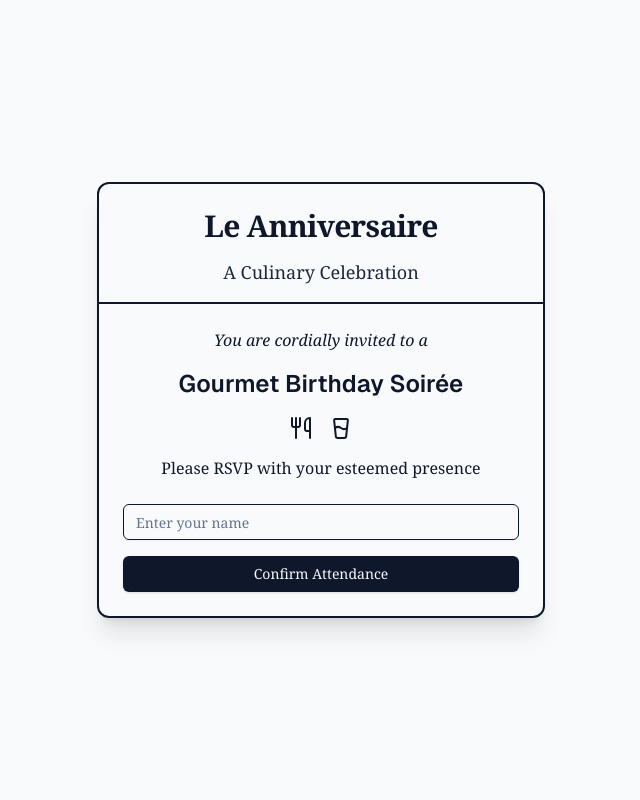
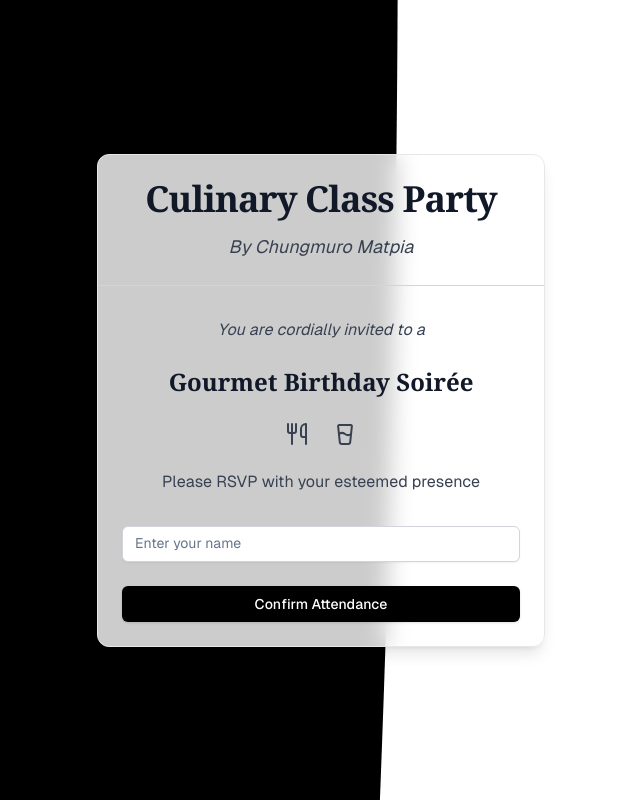
Before and after one commit to siisee11/culinary-party, a Next.js app: page / in a window 1280 px wide. Shown: the whole page, without its empty margins (319-959 px from the left). Built offline with nearby package versions, Linux system fonts and the light colour scheme.

Commit message:
feat: finish design

```diff
--- a/package.json
+++ b/package.json
@@ -9,6 +9,7 @@
     "lint": "next lint"
   },
   "dependencies": {
+    "@next/font": "^14.2.15",
     "@radix-ui/react-slot": "^1.1.0",
     "class-variance-authority": "^0.7.0",
     "clsx": "^2.1.1",
--- /dev/null
+++ b/src/components/animated-background.tsx
@@ -0,0 +1,82 @@
+"use client";
+
+import { motion, useAnimationFrame } from "framer-motion";
+import { useRef } from "react";
+
+interface AnimatedBackgroundProps {
+  submitted: boolean;
+}
+
+export function AnimatedBackground({ submitted }: AnimatedBackgroundProps) {
+  const pathRef = useRef<SVGPathElement>(null);
+
+  useAnimationFrame((t) => {
+    const path = pathRef.current;
+    if (path) {
+      const waveAmplitude = 4; // Adjust the wave height
+      const waveFrequency = 0.0003; // Adjust the wave speed
+      const waveLength = 1000; // Adjust the wave length
+
+      // Generate the wave path
+      const points = [];
+      const numPoints = 100; // Number of points along the path
+
+      for (let i = 0; i <= numPoints; i++) {
+        const x = (i / numPoints) * 100; // x ranges from 0 to 100
+        const sineOffset =
+          Math.sin(t * waveFrequency + (x / waveLength) * 2 * Math.PI) *
+          waveAmplitude;
+        const y = (i / numPoints) * 100; // y ranges from 0 to 100
+
+        // Adjust x by the sine offset to create the wave effect
+        const adjustedX = 100 + sineOffset;
+
+        points.push(`${adjustedX},${y}`);
+      }
+
+      // Construct the SVG path data
+      const d = `
+        M 0,0
+        L 100,0
+        L ${points.join(" ")}
+        L 0,100
+        Z
+      `;
+
+      path.setAttribute("d", d);
+    }
+  });
+
+  return (
+    <div className="absolute inset-0 overflow-hidden">
+      {/* Right half background (white) */}
+      <div className="absolute inset-0 bg-white" />
+
+      {/* Left half background with animated wave */}
+      <motion.div
+        className="absolute inset-0"
+        initial={{ x: "-100%" }}
+        animate={submitted ? { x: "0%" } : { x: "-100%" }}
+        transition={{ duration: 1, ease: "easeInOut" }}
+      >
+        <svg
+          viewBox="0 0 200 100"
+          preserveAspectRatio="none"
+          className="h-full w-[300%]"
+        >
+          <path
+            ref={pathRef}
+            fill="black"
+            d="
+              M 0,0
+              L 100,0
+              L 100,100
+              L 0,100
+              Z
+            "
+          />
+        </svg>
+      </motion.div>
+    </div>
+  );
+}
--- a/src/components/gourmet-birthday-invitation.tsx
+++ b/src/components/gourmet-birthday-invitation.tsx
@@ -1,4 +1,6 @@
-"'use client'";
+// components/gourmet-birthday-invitation.tsx
+
+"use client";
 
 import { useState } from "react";
 import { Button } from "@/components/ui/button";
@@ -11,6 +13,7 @@ import {
   CardDescription,
 } from "@/components/ui/card";
 import { Utensils, GlassWater } from "lucide-react";
+import { AnimatedBackground } from "@/components/animated-background";
 
 export function GourmetBirthdayInvitation() {
   const [name, setName] = useState("");
@@ -24,60 +27,80 @@ export function GourmetBirthdayInvitation() {
   };
 
   return (
-    <div className="w-full min-h-screen bg-slate-50 flex items-center justify-center p-4">
-      <Card className="w-full max-w-md bg-cream shadow-xl border-2 border-slate-900">
-        <CardHeader className="text-center border-b-2 border-slate-900 pb-4">
-          <CardTitle className="text-3xl font-serif text-slate-900 mb-2">
-            Le Anniversaire
+    <div className="relative w-full min-h-screen overflow-hidden">
+      {/* Animated Background */}
+      <AnimatedBackground submitted={submitted} />
+
+      {/* Content */}
+      <div className="absolute inset-0 flex items-center justify-center p-4">
+        <Card
+          className={`w-full max-w-md ${
+            submitted ? "bg-black/80" : "bg-white/80"
+          } backdrop-blur-md shadow-lg border border-gray-200
+          transition duration-1000 ease-in-out
+          `}
+        >
+          <CardHeader className="text-center border-b border-gray-300 pb-6">
+            <CardTitle
+              className={`text-4xl mb-2 font-serif ${
+                submitted ? "text-white" : "text-gray-900"
+              }`}
+            >
+              Culinary Class Party
             </CardTitle>
-          <CardDescription className="text-lg font-serif text-slate-800">
-            A Culinary Celebration
+            <CardDescription
+              className={`text-lg italic ${
+                submitted ? "text-gray-200" : "text-gray-700"
+              }`}
+            >
+              By Chungmuro Matpia
             </CardDescription>
           </CardHeader>
-        <CardContent className="pt-6">
+          <CardContent className="pt-8">
             {!submitted ? (
               <>
-              <div className="text-center mb-6 text-slate-900 space-y-4">
-                <p className="font-serif italic">
+                <div className="text-center mb-8 space-y-6">
+                  <p className="italic text-gray-700 font-libre">
                     You are cordially invited to a
                   </p>
-                <p className="text-2xl font-semibold">
+                  <p className="text-2xl font-semibold font-serif text-gray-900">
                     Gourmet Birthday Soirée
                   </p>
-                <div className="flex justify-center space-x-4">
-                  <Utensils className="h-6 w-6" />
-                  <GlassWater className="h-6 w-6" />
+                  <div className="flex justify-center space-x-6 text-gray-700">
+                    <Utensils className="h-6 w-6 hover:text-gold transition duration-300" />
+                    <GlassWater className="h-6 w-6 hover:text-gold transition duration-300" />
                   </div>
-                <p className="font-serif">
+                  <p className="text-gray-700 font-libre">
                     Please RSVP with your esteemed presence
                   </p>
                 </div>
-              <form onSubmit={handleSubmit} className="space-y-4">
+                <form onSubmit={handleSubmit} className="space-y-6">
                   <Input
                     type="text"
                     placeholder="Enter your name"
                     value={name}
                     onChange={(e) => setName(e.target.value)}
-                  className="w-full border-slate-900 focus:ring-slate-500 font-serif"
+                    className="w-full bg-white border-gray-300 focus:ring-0 focus:border-gray-500 font-libre"
                     required
                   />
                   <Button
                     type="submit"
-                  className="w-full bg-slate-900 hover:bg-slate-800 text-slate-50 font-serif"
+                    className="w-full bg-black hover:bg-gray-800 text-white font-libre transition duration-300"
                   >
                     Confirm Attendance
                   </Button>
                 </form>
               </>
             ) : (
-            <div className="text-center space-y-4 text-slate-900">
-              <p className="text-xl font-semibold font-serif ">
+              <div className="text-center space-y-6 text-white">
+                <p className="text-xl font-semibold font-serif">
                   Delighted to have you join us, {name}!
                 </p>
-              <p className="font-serif italic">
-                Prepare your palate for an unforgettable gastronomic experience.
+                <p className="italic font-libre">
+                  Prepare your palate for an unforgettable gastronomic
+                  experience.
                 </p>
-              <div className="flex justify-center space-x-4 mt-4">
+                <div className="flex justify-center space-x-6 mt-6">
                   <Utensils className="h-8 w-8" />
                   <GlassWater className="h-8 w-8" />
                 </div>
@@ -86,5 +109,6 @@ export function GourmetBirthdayInvitation() {
           </CardContent>
         </Card>
       </div>
+    </div>
   );
 }
```
Also changed, not shown: 1 other file (tests, documents, lock files or other folders). Lines whose indentation alone changed are shown as unchanged.
